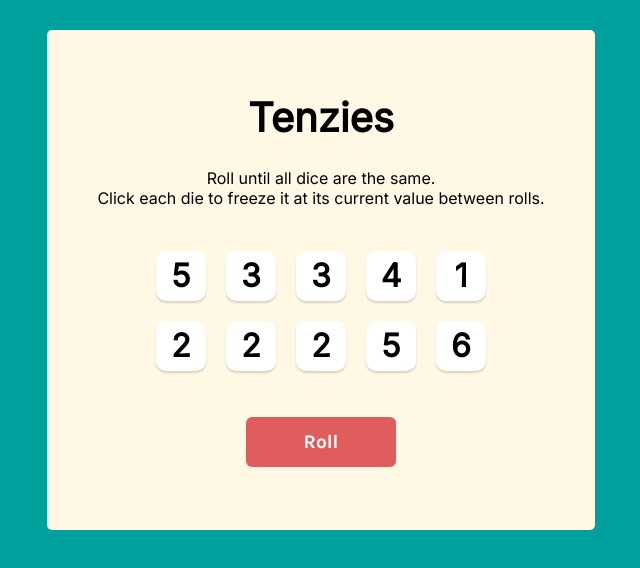
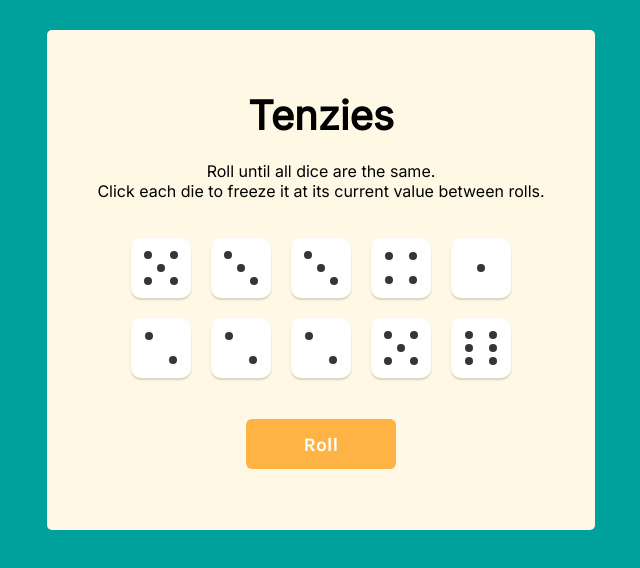
Before and after one commit to jinyeong-jung/tenzies, a React (Create React App) app: page / in a window 1280 px wide. Shown: the top 568 px of the page, without its empty margins (319-959 px from the left). Built offline with nearby package versions, Linux system fonts and the light colour scheme; the HTML template or start-up script is replaced by a standard one.

Commit message:
extra: real dice face

```diff
--- a/src/App.css
+++ b/src/App.css
@@ -34,7 +34,7 @@ main {
   width: 150px;
   border: none;
   border-radius: 6px;
-  background-color: #e05d5d;
+  background-color: #ffb344;
   color: white;
   font-size: 1.2rem;
   cursor: pointer;
--- a/src/components/Die.css
+++ b/src/components/Die.css
@@ -1,13 +1,17 @@
 .dice-face {
-  width: 50px;
-  height: 50px;
+  width: 40px;
+  height: 40px;
   box-shadow: 0px 2px 2px rgba(0, 0, 0, 0.15);
   border-radius: 10px;
-  display: flex;
-  justify-content: center;
-  align-items: center;
   cursor: pointer;
   background-color: white;
+  display: grid;
+  grid-template-areas:
+    'a . c'
+    'e g f'
+    'd . b';
+  flex: 0 0 auto;
+  padding: 10px;
 }
 
 .dice-number {
@@ -15,6 +19,44 @@
 }
 
 .dice-held {
-  background-color: #ffb344;
+  background-color: #e05d5d;
   color: white;
 }
+
+.dot {
+  display: block;
+  align-self: center;
+  justify-self: center;
+  width: 8px;
+  height: 8px;
+  border-radius: 50%;
+  background-color: #363636;
+}
+
+.dice-held > .dot {
+  background-color: white;
+}
+
+.dot:nth-child(2) {
+  grid-area: b;
+}
+
+.dot:nth-child(3) {
+  grid-area: c;
+}
+
+.dot:nth-child(4) {
+  grid-area: d;
+}
+
+.dot:nth-child(5) {
+  grid-area: e;
+}
+
+.dot:nth-child(6) {
+  grid-area: f;
+}
+
+.dot:nth-child(odd):last-child {
+  grid-area: g;
+}
--- a/src/components/Die.js
+++ b/src/components/Die.js
@@ -1,9 +1,13 @@
 import './Die.css';
 
 export default function Die({ value, isHeld, holdDice }) {
+  let dots = Array(value)
+    .fill(0)
+    .map((_, i) => <span key={i} className='dot' />);
+
   return (
     <div onClick={holdDice} className={`dice-face ${isHeld && 'dice-held'}`}>
-      <h2 className='dice-number'>{value}</h2>
+      {dots}
     </div>
   );
 }
```
Also changed, not shown: src/App.js (+3 -4 lines).
